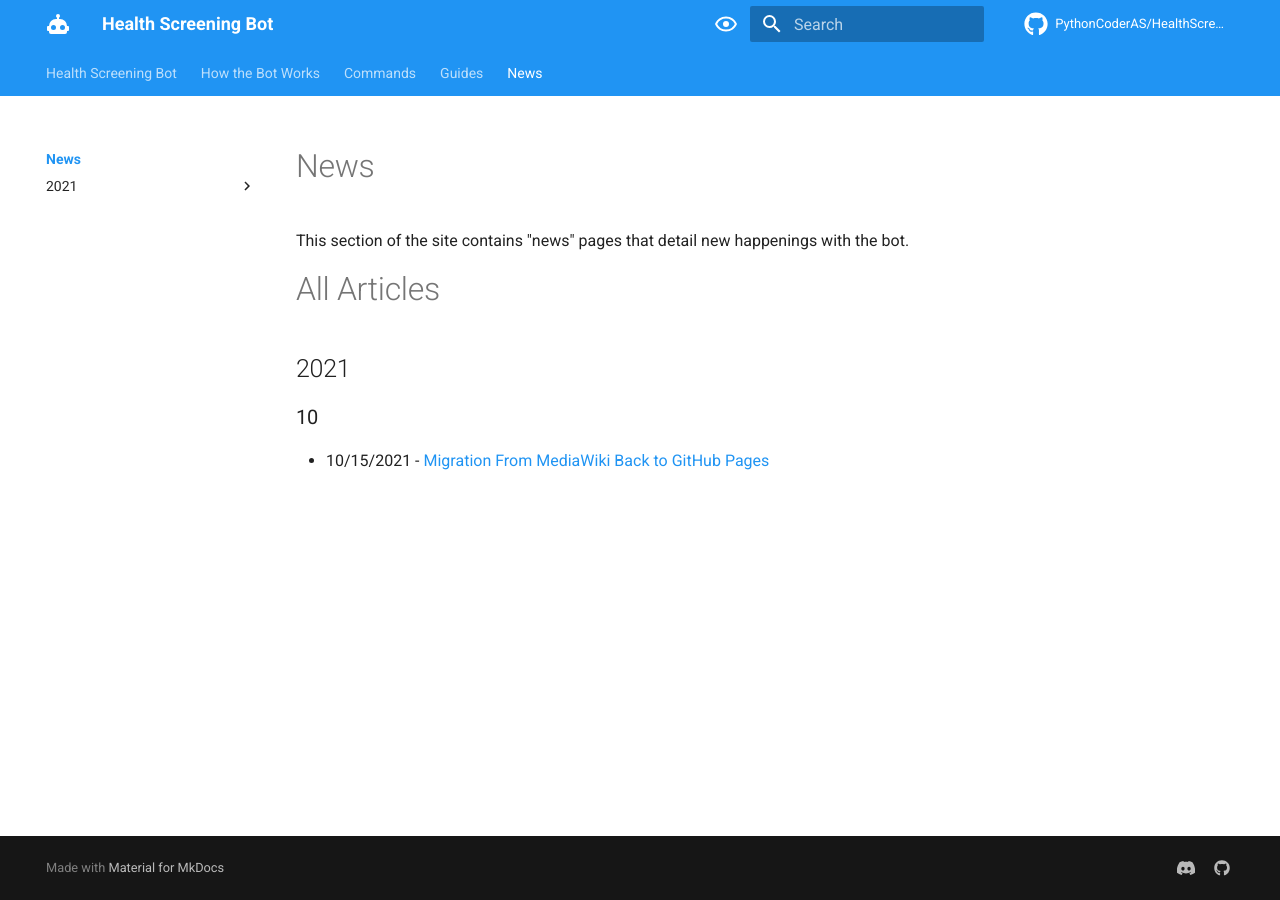
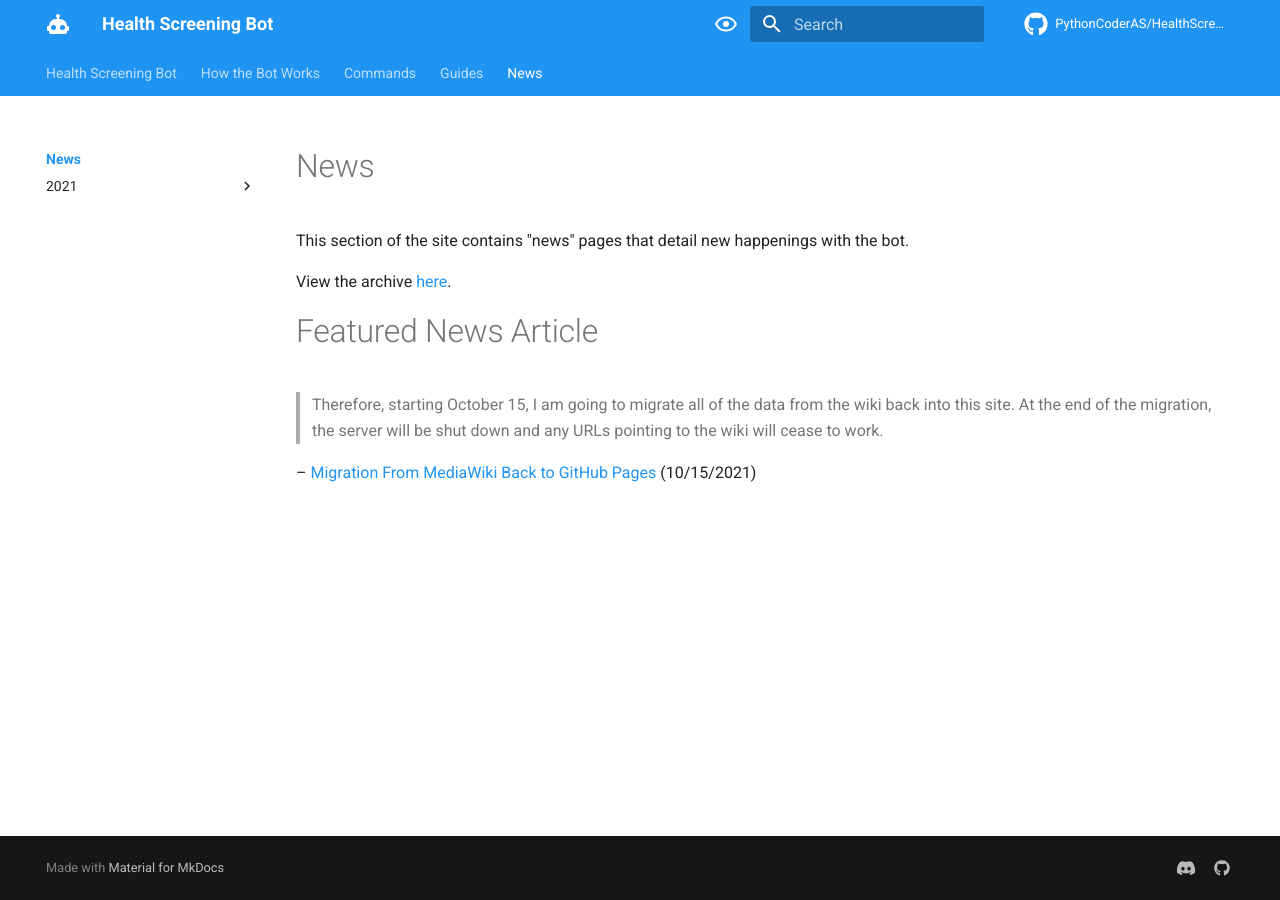
Before and after one commit to HealthScreening/HealthScreeningBot, an MkDocs documentation site: the page built from docs/docs/news/index.md, in a window 1280 px wide. Built offline with MkDocs 1.6.1 and Material for MkDocs 9.7.7, drawn with Linux system fonts in a browser that asks for light colours; comment, search, counter and statistics services are not loaded.

Commit message:
News index

```diff
--- a/docs/docs/news/index.md
+++ b/docs/docs/news/index.md
@@ -1,8 +1,12 @@
 # News
+
 This section of the site contains "news" pages that detail new happenings with the bot.
 
-# All Articles
-## 2021
-### 10
+View the archive [here](archives.md).
 
-* 10/15/2021 - [Migration From MediaWiki Back to GitHub Pages](2021/10/15/migration.md)
+# Featured News Article
+
+> Therefore, starting October 15, I am going to migrate all of the data from the wiki back into this site. At the end of
+> the migration, the server will be shut down and any URLs pointing to the wiki will cease to work.
+
+– [Migration From MediaWiki Back to GitHub Pages](2021/10/15/migration.md) (10/15/2021)
```
